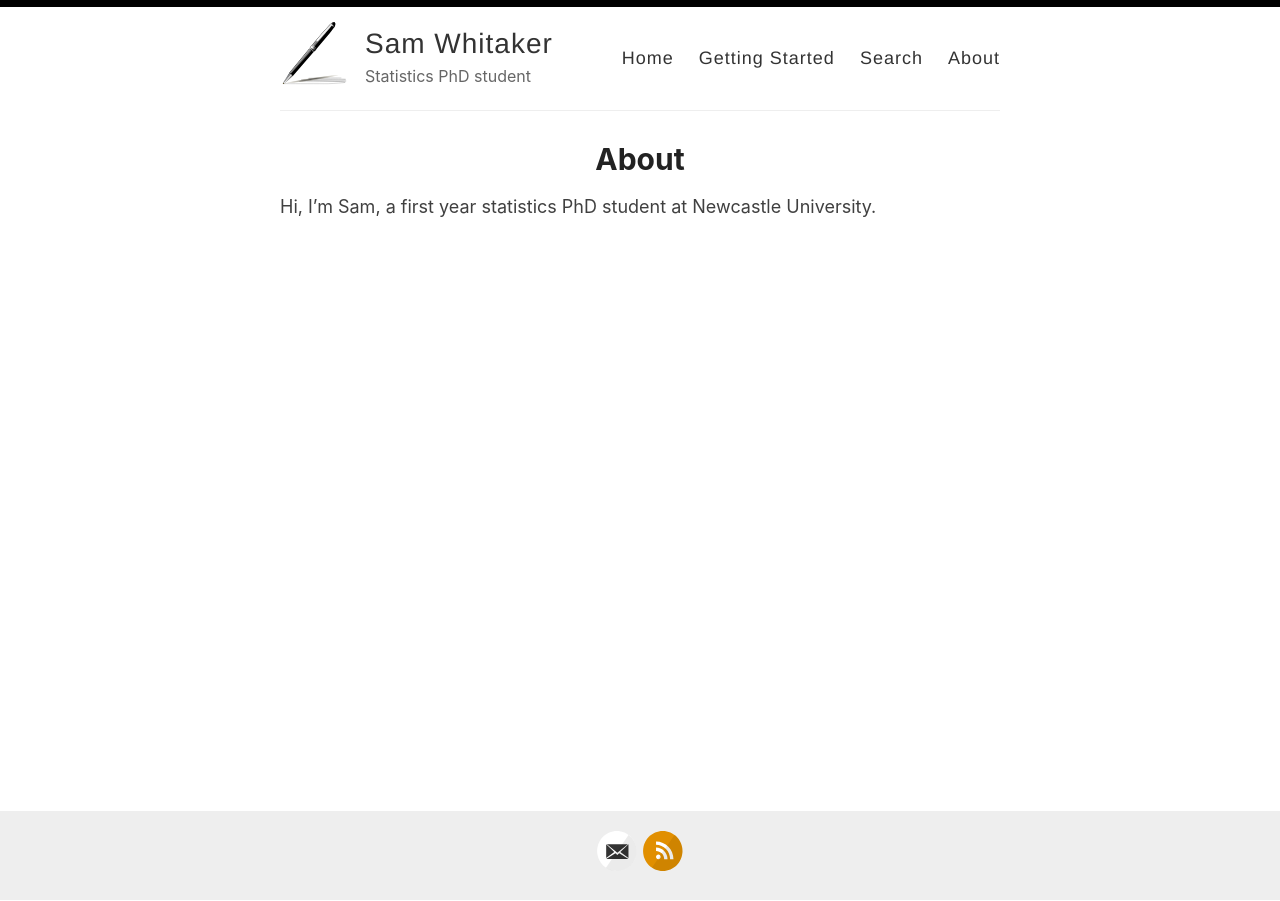
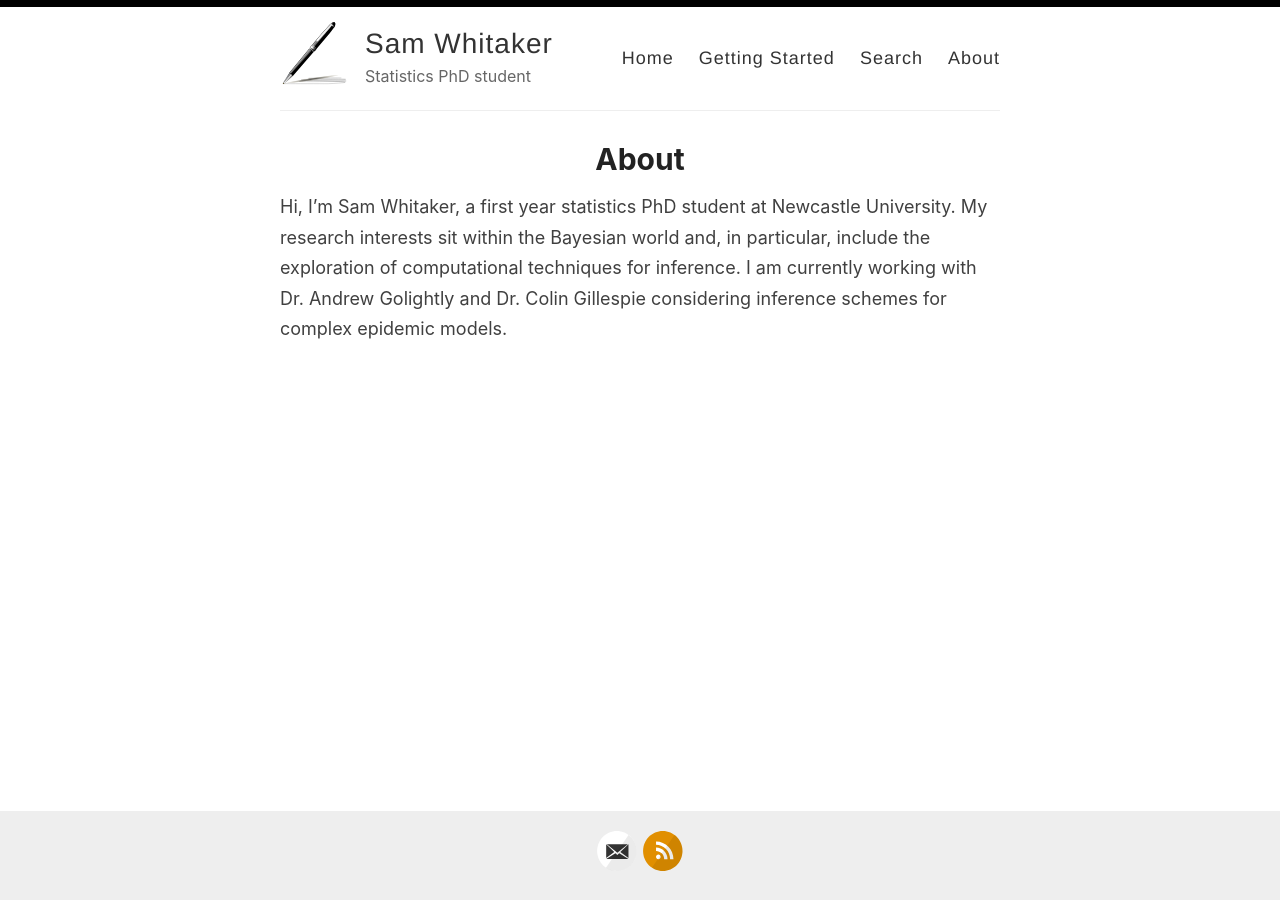
Before and after one commit to Sam-Whitaker/Sam-Whitaker.github.io, a Jekyll site: the page built from _pages/about.md, in a window 1280 px wide. Built offline with Jekyll 4.4.1, drawn with Linux system fonts in a browser that asks for light colours.

Commit message:
Update about.md

```diff
--- a/_pages/about.md
+++ b/_pages/about.md
@@ -4,4 +4,4 @@ title: About
 permalink: /about/
 ---
 
-Hi, I'm Sam, a first year statistics PhD student at Newcastle University.
+Hi, I'm Sam Whitaker, a first year statistics PhD student at Newcastle University. My research interests sit within the Bayesian world and, in particular, include the exploration of computational techniques for inference. I am currently working with Dr. Andrew Golightly and Dr. Colin Gillespie considering inference schemes for complex epidemic models.
```
